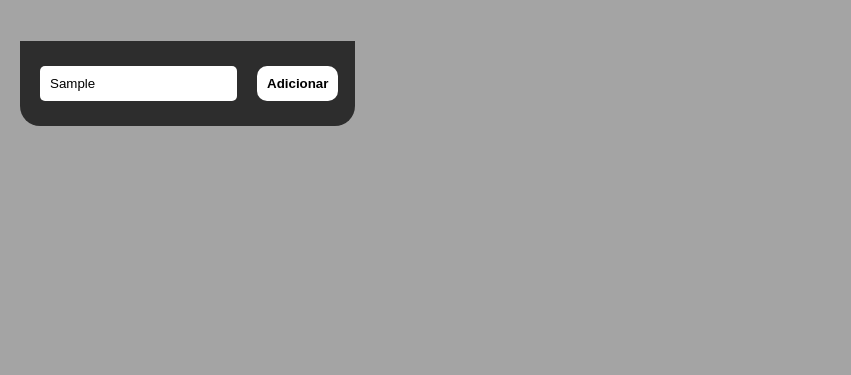
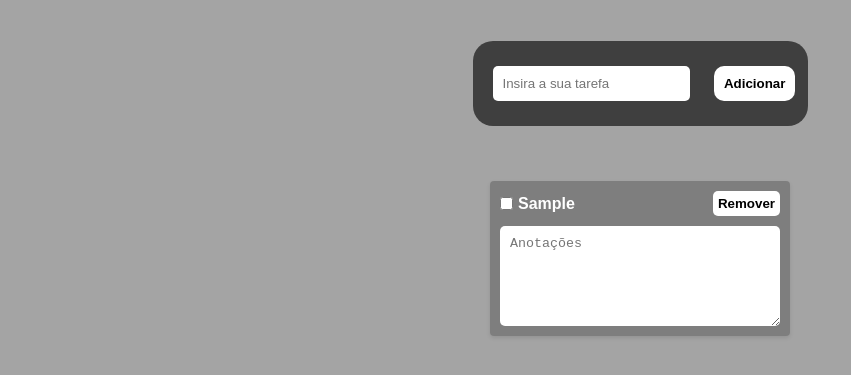
Before and after one commit to pedrodamiaoluz/marcar-tarefas, a plain HTML site: page index.html in a window 1280 px wide. Both pictures are taken after typing "Sample" into the empty fields and a click on the button "Adicionar". Shown: the part 189-564 px from the top of the page, without its empty margins (0-851 px from the left). Drawn offline with Linux system fonts and the light colour scheme.

Commit message:
Terminei o desafio

```diff
--- /dev/null
+++ b/Js/app.js
@@ -0,0 +1,38 @@
+
+const inputTarefa = document.getElementById('inputtarefa');
+const listaTarefas = document.getElementById('listatarefas');
+
+
+// Funcao para adicionar uma tarefa
+function adicionar() {
+    const texInput = inputTarefa.value.trim();
+    if (texInput !== "") {
+        const li = document.createElement("li");
+        li.innerHTML = `
+           <div class="checkbox">
+           <input onclick="tarefaConcluida(this)" type="checkbox">
+           <span>${texInput}</span>
+           </div>
+           <button class="remove-btn" onclick="remover(this)">Remover</button>
+           <textarea class="textarea" placeholder="Anotações"></textarea>
+       `;
+        listaTarefas.appendChild(li);
+        inputTarefa.value = "";
+    }
+}
+
+// Funcao para remover uma tarefa
+function remover(button) {
+    const li = button.parentElement;
+    listaTarefas.removeChild(li);
+}
+
+// Função para marcar uma tarefa como concluída
+function tarefaConcluida(input) {
+    const li = input.closest("li"); // closet ele esta pecorrendo a arvore dom ate achar o primeiro elementp
+    if (input.checked) {
+        li.classList.add("concluida");
+    } else {
+        li.classList.remove("concluida");
+    }
+}
--- a/app.js
+++ /dev/null
@@ -1,6 +0,0 @@
-
-function adicionarTarefa() {
-    const inputTarefa = document.getElementsByClassName('.input-tarefa');
-    const textoTarefa = inputTarefa.value;
-
-}
--- a/index.html
+++ b/index.html
@@ -1,24 +1,27 @@
 <!DOCTYPE html>
 <html lang="en">
+
 <head>
     <meta charset="UTF-8">
     <meta name="viewport" content="width=device-width, initial-scale=1.0">
     <title>Marcado de Tarefa</title>
     <link rel="stylesheet" href="style.css">
+    <script src="./Js/app.js" defer></script>
 </head>
+
 <body>
     <header>
         <h1>Marcado de Tarefas</h1>
     </header>
+
     <div class="container">
         <div class="container__adicionar-tarefa">
-            <input class="input-tarefa" type="text" name="tarefa" id="" placeholder="Insira a sua tarefa">
-            <button class="btn-adicionar">Adicionar</button>
+            <input class="input-tarefa" id="inputtarefa" type="text" name="tarefa" id=""
+                placeholder="Insira a sua tarefa">
+            <button class="btn-adicionar" id="btnadicionar" onclick="adicionar()">Adicionar</button>
         </div>
-     <ul id="lista-tarefas">
+        <ul id="listatarefas"></ul>
+    </div>
+</body>
 
-     </ul>
-    </div>
-    <script src="./app.js"></script>
-</body>
 </html>
--- a/style.css
+++ b/style.css
@@ -1,26 +1,25 @@
-
-*{
+* {
     padding: 0;
     margin: 0;
     box-sizing: border-box;
 }
 
-body{
+body {
     font-family: 'Poppins', sans-serif;
     background-color: rgba(0, 0, 0, 0.356);
 }
 
-.container{
+.container {
     max-width: 1900px;
     margin: 0 auto;
 }
 
-header{
+header {
     background: no-repeat center/cover url('./imagem/To_Do_List.png');
     height: 200px;
 }
 
-header > h1{
+header>h1 {
     padding: 4rem 2rem;
     text-align: start;
     color: #fff;
@@ -28,28 +27,27 @@ header > h1{
     font-weight: 900;
 }
 
-.container__adicionar-tarefa{
-    background-color: #000000b9;
-    max-width: 335px;
-    display: flex;
-    justify-content: start;
-    align-items: center;
+
+.container__adicionar-tarefa {
+    background-color: #0000009d;
+    width: 335px;
     padding: 20px 0px;
-    margin: 30px 0 30px 20px;
-    border-bottom-left-radius: 20px;
-    border-bottom-right-radius: 20px;
+    margin: 30px auto;
+    border-radius: 20px;
 }
 
-.container__adicionar-tarefa .input-tarefa{
+
+.container__adicionar-tarefa .input-tarefa {
     border: none;
     background-color: #fff;
     padding: 10px;
     border-radius: 5px;
     margin: 5px 20px;
-    outline: none;;
+    outline: none;
+    ;
 }
 
-.container__adicionar-tarefa .btn-adicionar{
+.container__adicionar-tarefa .btn-adicionar {
     background-color: #fff;
     padding: 10px;
     border-radius: 10px;
@@ -59,3 +57,68 @@ header > h1{
     font-weight: 600;
     transition: .2s;
 }
+
+ul {
+    list-style-type: none;
+    padding: 20px 2%;
+    margin-top: 20px;
+    display: flex;
+    flex-wrap: wrap;
+    align-items: center;
+    justify-content: center;
+}
+
+li {
+    padding: 10px;
+    background-color: #0000003b;
+    margin: 5px;
+    border-radius: 4px;
+    box-shadow: 0 2px 4px rgba(0, 0, 0, 0.1);
+    display: flex;
+    flex-wrap: wrap;
+    flex-direction: row;
+    justify-content: space-between;
+    align-items: center;
+    width: 300px;
+    color: #fff;
+    font-weight: 600;
+}
+
+li.completed {
+    text-decoration: line-through;
+    color: gray;
+}
+
+.remove-btn {
+    margin-left: 20px;
+    cursor: pointer;
+    padding: 5px;
+    border: none;
+    background-color: #fff;
+    border-radius: 5px;
+    color: #000;
+    font-weight: 600;
+}
+
+.textarea {
+    width: 300px;
+    height: 100px;
+    border: none;
+    outline: none;
+    background-color: #fff;
+    padding: 10px;
+    border-radius: 5px;
+    margin-top: 10px;
+    overflow: hidden;
+}
+
+.checkbox{
+    display: flex;
+    align-items: center;
+    gap: 5px;
+}
+
+.concluida {
+    text-decoration: line-through;
+    color: gray;
+}
```
